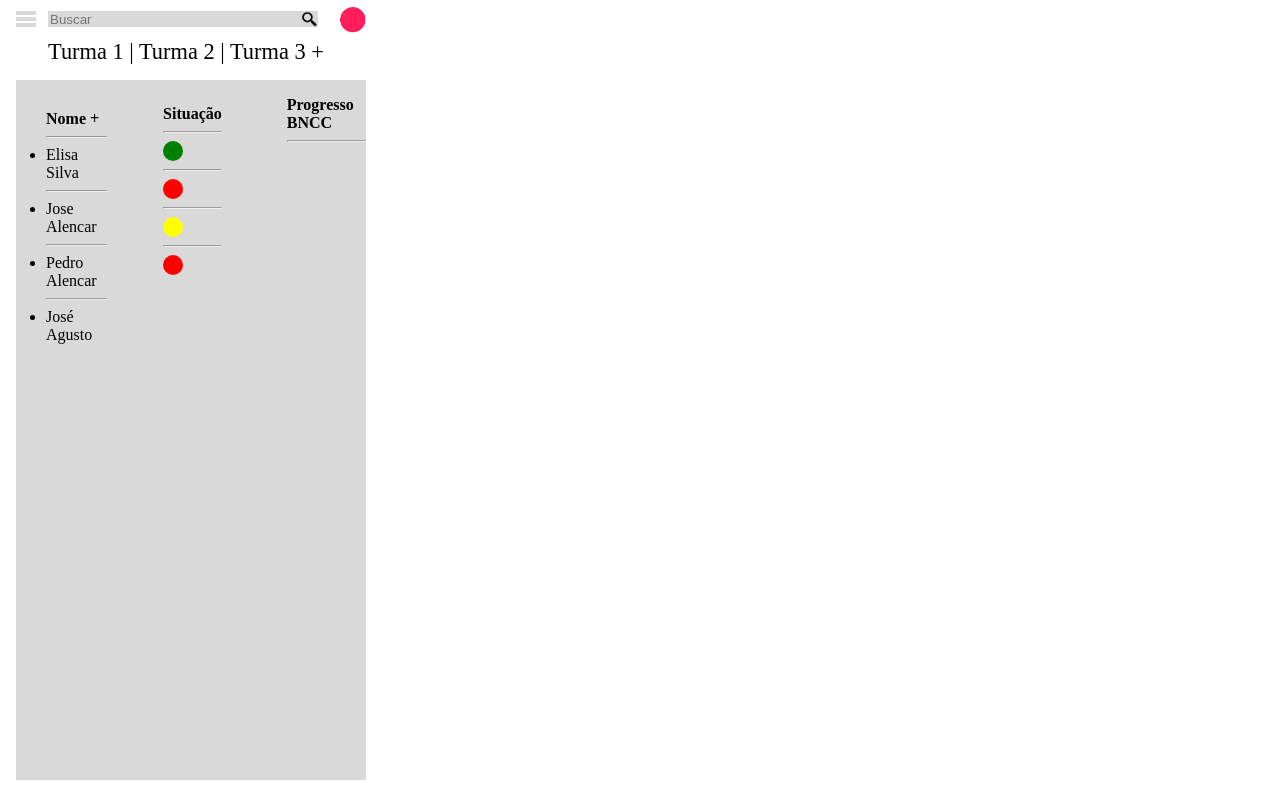
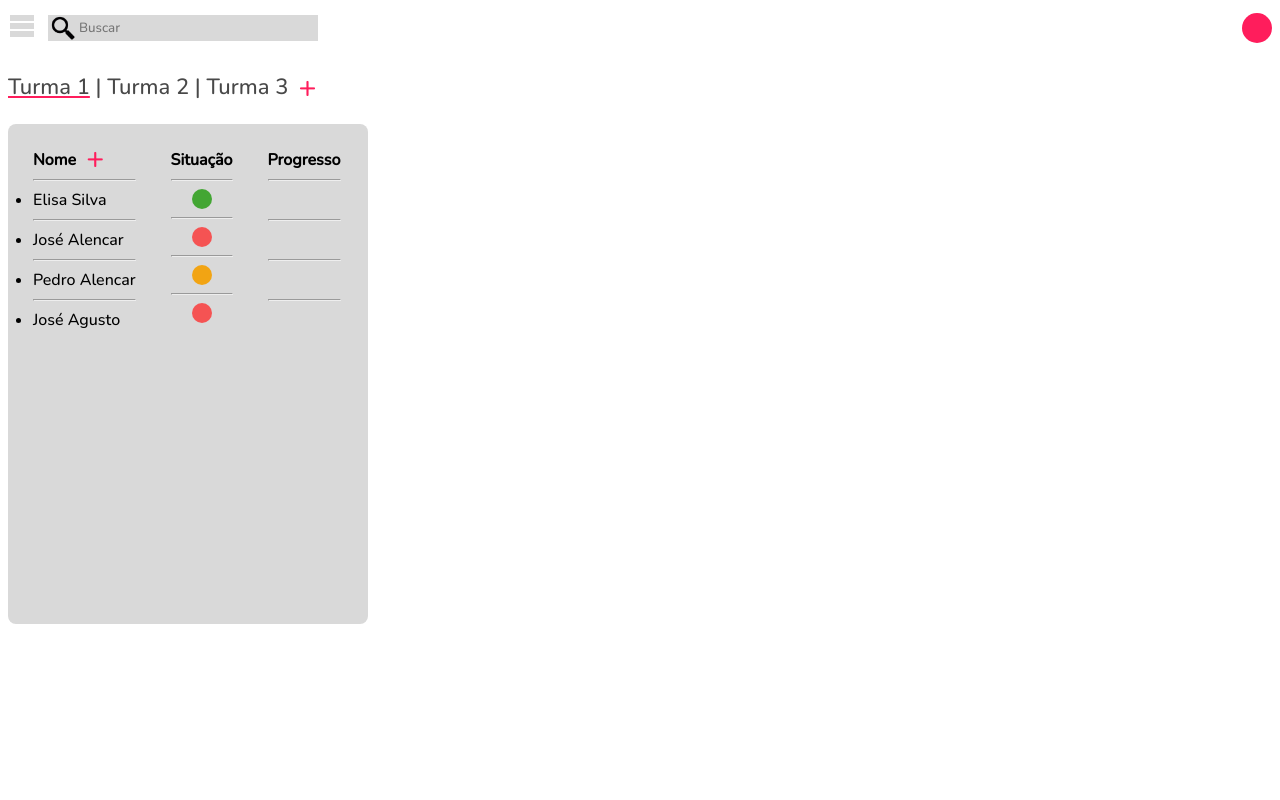
Before and after one commit to 2023M2T6-Inteli/Projeto2, a plain HTML site: page src/Frontend/alunos.html in a window 1280 px wide. Drawn offline with nearby package versions, Linux system fonts and the light colour scheme.

Commit message:
update: frontend

```diff
--- a/src/Frontend/alunos.css
+++ b/src/Frontend/alunos.css
@@ -1,3 +1,18 @@
+:root{
+    --green:#43A633;
+    --red:#F55353;
+    --yellow:#F2A413;
+
+}
+
+*{
+    font-family: 'Nunito', sans-serif;
+}
+
+header{
+    margin-top: 10px;
+}
+
 button{
     display: block;
     position: relative;
@@ -6,46 +21,64 @@ button{
     cursor: pointer;
 }
 
+aside{
+    height: 60px;
+}
+
+button#perfil{
+    display: flex;
+    width: 30px;
+    height: 30px;
+    background-color: #FF1D5C;
+    border-radius: 100%;
+    padding-bottom: 5px;
+}
+
+button#sidebar{
+    padding: 0px;
+    padding-top: 3px;
+}
 
 div#menu{
     background-color: #D9D9D9;
-    width: 20px;
-    height: 4px;
+    width: 24px;
+    height: 6px;
     display: flex;
     margin: 2px;
 }
 div#menu2{
     background-color: #D9D9D9;
-    width: 20px;
-    height: 4px;
+    width: 24px;
+    height: 6px;
     display: flex;
     margin: 2px;
 }
 div#menu3{
     background-color: #D9D9D9;
-    width: 20px;
-    height: 4px;
+    width: 24px;
+    height: 6px;
     display: flex;
     margin: 2px;
 }
 div#busca {
     background-color:#D9D9D9 ;
     width: 270px;
-    height: 16px;
+    height: 26px;
     display: flex;
     margin-left: 40px;
-    margin-top: -19px;
+    margin-top: -55px;
+    border-radius: 10px;
 }
 div#busca input[type="text"] {
     border: transparent;
     background-color: #D9D9D9;
-    height: 14px;
     width: 270px;
   }
 
 button#perfil{
-    margin-left: 320px;
-    margin-top: -22px;
+    float: right;
+    padding: 0px;
+    margin-top: -28px
 
 }
 img#circulo{
@@ -53,50 +86,68 @@ img#circulo{
     height: auto;
 }
 
-a#turmas{
-    font-size: 140%;
-    margin-left: 40px;
-    margin-top: 400px;
+#turmas{
+    width: 100vw;
+    font-size: 22px;
+    color: #484848;
+}
+
+img#lupa{
+    width: 30px;
 }
 
 section{
     background-color: #D9D9D9;
-    width: 350px;
-    height: 700px;
+    width: 360px;
+    height: 500px;
     display: flex;
-    margin: 15px;
-    margin-left: 8px;
-    padding: auto;
+    border-radius: 8px;
 }
-
+.mais{
+    color: #FF1D5C;
+    display: inline;
+    font-size: 30px;
+    height: 30px;
+    margin-top: auto;
+    padding-bottom: -100px;
+    position: relative;
+    top: 3px;
+    left: 4px;
+}
 .nomes{
     font-size: 100%;
-    margin-top: auto;
-    padding: 20px;
+    padding: 15px;
+    padding-top: 0px;
     border: 10px;
     margin: 10px;
+    width: max-content;
 
 }
 
 .situacao{
     font-size: 100%;
     margin-top: auto;
-    padding: 15px;
+    padding-top: 15px;
     border: 10px;
     margin: 10px;
+    padding-left: 0px;
 }
 .greenBall{
     width: 20px;
     height: 20px;
     border-radius: 100%;
-    background-color: green;
+    background-color: var(--green);
+    margin-left: auto;
+    margin-right: auto;
 }
 
 .redBall{
     width: 20px;
     height: 20px;
     border-radius: 100%;
-    background-color: red;
+    background-color: var(--red);
+    margin-left: auto;
+    margin-right: auto;
 
 }
 
@@ -104,10 +155,12 @@ section{
     width: 20px;
     height: 20px;
     border-radius: 100%;
-    background-color: yellow;
+    background-color: var(--yellow);
+    margin-left: auto;
+    margin-right: auto;
 }
 
-.progresoo{
+.progresso{
     font-size: 100%;
     margin-top: auto;
     padding: 15px;
@@ -115,8 +168,14 @@ section{
     margin: 10px;
 }
 
+.greenbar{
+    width: 20px;
+    height: 20px;
+    background-color: var(--green);
+}
+
 div#porcentagem{
-    background-color: EFEFEF;
+    background-color: #EFEFEF;
     width: 30px;
 
 }
--- a/src/Frontend/alunos.html
+++ b/src/Frontend/alunos.html
@@ -7,6 +7,9 @@
     <meta name="viewport" content="width=device-width, initial-scale=1.0">
     <title>NovaFreire</title>
     <link rel="stylesheet" href="alunos.css" />
+    <link rel="preconnect" href="https://fonts.googleapis.com">
+    <link rel="preconnect" href="https://fonts.gstatic.com" crossorigin>
+    <link href="https://fonts.googleapis.com/css2?family=Inter&family=Nunito:wght@500&display=swap" rel="stylesheet">
 
 </head>
 
@@ -14,7 +17,7 @@
     <header>
         <aside>
             <div id="barraSuperior">                    <!-- barra menu lateral-->
-                <button>
+                <button id="sidebar">
                     <div id="menu"></div>
                     <div id="menu2"> </div>
                     <div id="menu3"></div>
@@ -25,25 +28,22 @@
 
 
         <div id="busca">                   <!-- barra de busca -->
+            <img src="../../imagens/lupa.png" id="lupa">
             <input type="text" placeholder="Buscar">
-            <img src="../../imagens/lupa.png">
         </div>
 
 
-        <button id="perfil">
-            <img src="../../imagens/circulo perfil.png" id="circulo">
-        </button>
+        <button id="perfil"></button>
     </header>
 
-
-    <a id="turmas"> Turma 1 | Turma 2 | Turma 3 + </a>
+    <p id="turmas"> <u style="text-decoration-color: #FF1D5C">Turma 1</u> | Turma 2 | Turma 3<button class="mais">+</button></p>
 
     <section>
-        <ul class="nomes"> <strong>Nome +</strong>       <!-- lista de nomes  -->
+        <ul class="nomes"> <strong>Nome</strong><button class="mais">+</button>      <!-- lista de nomes  -->
             <hr>
             <li> Elisa Silva</li>
             <hr>
-            <li> Jose Alencar</li>
+            <li> José Alencar</li>
             <hr>
             <li> Pedro Alencar </li>
             <hr>
@@ -61,9 +61,15 @@
             <div class="redBall"><br></div>
         </ul>
 
-        <ul class=" progresso "><strong> Progresso BNCC</strong>
+        <ul class=" progresso "><strong> Progresso</strong>
             <hr>
-            <div> </div>
+            <div class="greenBar"><br></div>
+            <hr>
+            <div class="redBar"><br></div>
+            <hr>
+            <div class="yellowBar"><br></div>
+            <hr>
+            <div class="redBar"><br></div>
         </ul>
 
         <div class="porcentagem"> </div>
```
